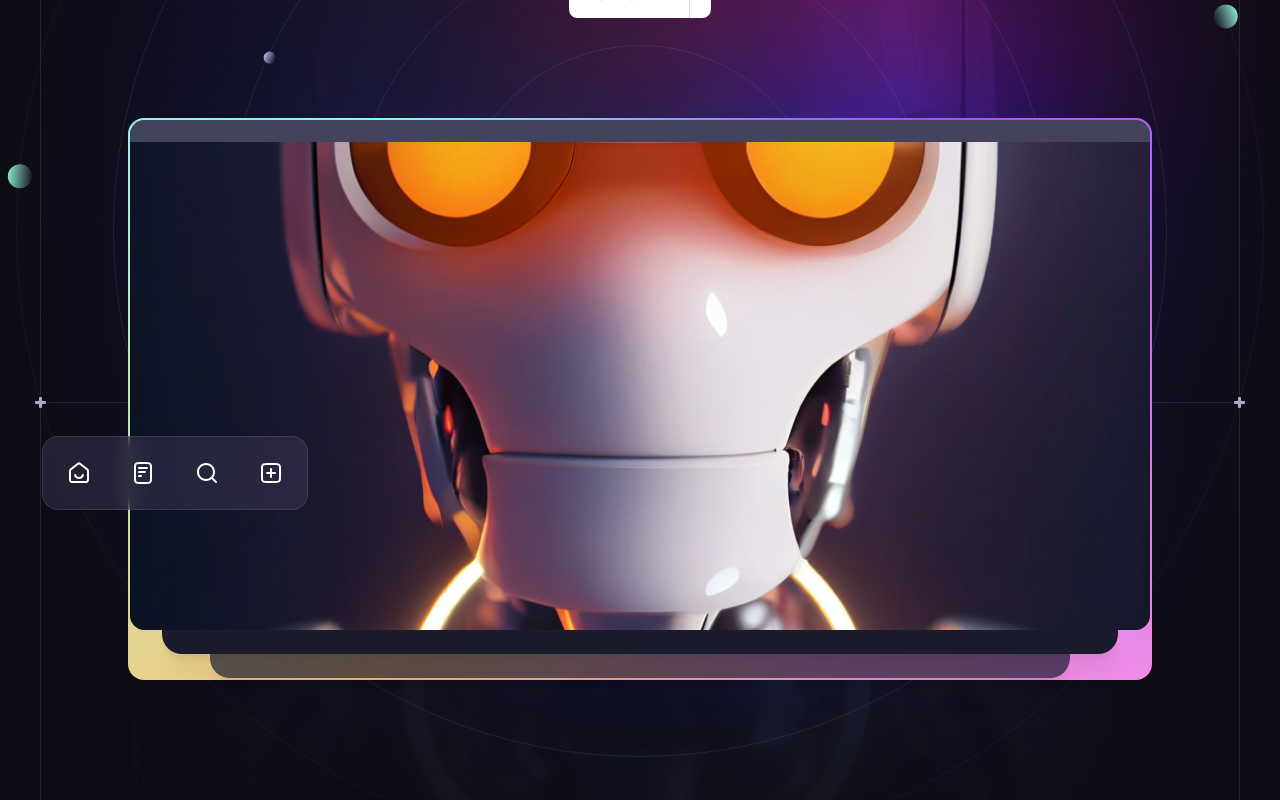
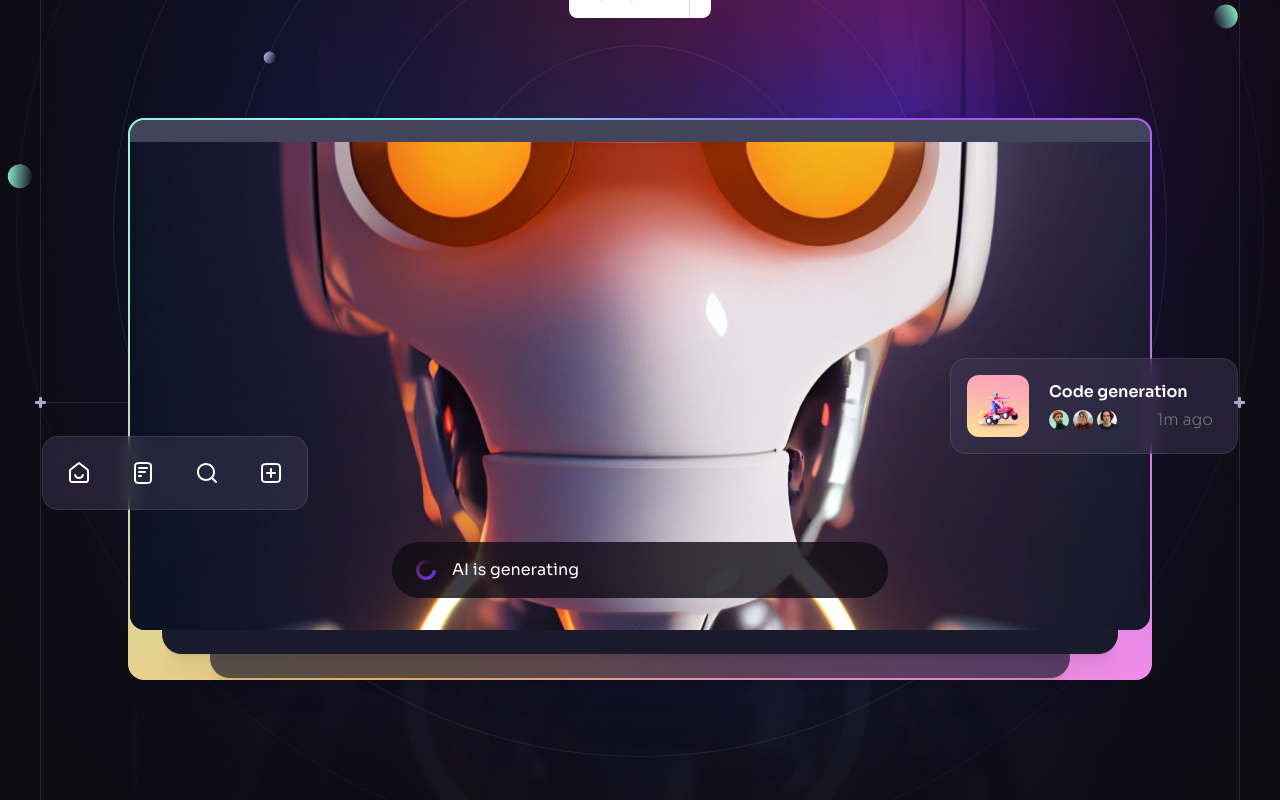
Before and after one commit to Lalord22/Brainwave-Website-Demo, a React (Vite) app: page / in a window 1280 px wide. Shown: the part 482-1282 px from the top of the page. Built offline with nearby package versions, Linux system fonts and the light colour scheme.

Commit message:
Adds company Logos

```diff
--- a/src/components/Generating.jsx
+++ b/src/components/Generating.jsx
@@ -1,7 +1,16 @@
-import React from "react";
+import { loading } from "../assets";
 
-function Generating() {
-  return <div>Generating</div>;
-}
+const Generating = ({ className }) => {
+  return (
+    <div
+      className={`flex items-center h-[3.5rem] px-6 bg-n-8/80 rounded-[1.7rem] ${
+        className || ""
+      } text-base`}
+    >
+      <img className="w-5 h-5 mr-4" src={loading} alt="Loading" />
+      AI is generating
+    </div>
+  );
+};
 
 export default Generating;
--- a/src/components/Hero.jsx
+++ b/src/components/Hero.jsx
@@ -6,7 +6,7 @@
 import { ScrollParallax } from "react-just-parallax";
 import { useRef } from "react";
 import Generating from "./Generating";
-import Notification from "./Notification";
+import Notification from "./Notification.jsx";
 import CompanyLogos from "./CompanyLogos";
 
 const Hero = () => {
@@ -47,7 +47,7 @@
           <div className="relative z-1 p-0.5 rounded-2xl bg-conic-gradient">
             <div className="relative bg-n-8 rounded-[1rem]">
               <div className="h-[1.4rem] bg-n-10 rounded-t-[0.9rem]" />
-
+              {/* Este es el marco */}
               <div className="aspect-[33/40] rounded-b-[0.9rem] overflow-hidden md:aspect-[688/490] lg:aspect-[1024/490]">
                 <img
                   src={robot}
--- a/src/components/Notification.jsx
+++ b/src/components/Notification.jsx
@@ -1,7 +1,46 @@
-import React from "react";
+import { notification1 } from "../assets";
+import { notificationImages } from "../constants";
 
-function Notification() {
-  return <div>Notification</div>;
-}
+const Notification = ({ className, title }) => {
+  return (
+    <div
+      className={`${
+        className || ""
+      } flex items-center p-4 pr-6 bg-n-9/40 backdrop-blur border border-n-1/10 rounded-2xl gap-5`}
+    >
+      <img
+        src={notification1}
+        width={62}
+        height={62}
+        alt="image"
+        className="rounded-xl"
+      />
+
+      <div className="flex-1">
+        <h6 className="mb-1 font-semibold text-base">{title}</h6>
+
+        <div className="flex items-center justify-between">
+          <ul className="flex -m-0.5">
+            {notificationImages.map((item, index) => (
+              <li
+                key={index}
+                className="flex w-6 h-6 border-2 border-n-12 rounded-full overflow-hidden"
+              >
+                <img
+                  src={item}
+                  className="w-full"
+                  width={20}
+                  height={20}
+                  alt={item}
+                />
+              </li>
+            ))}
+          </ul>
+          <div className="body-2 text-n-13">1m ago</div>
+        </div>
+      </div>
+    </div>
+  );
+};
 
 export default Notification;
```
